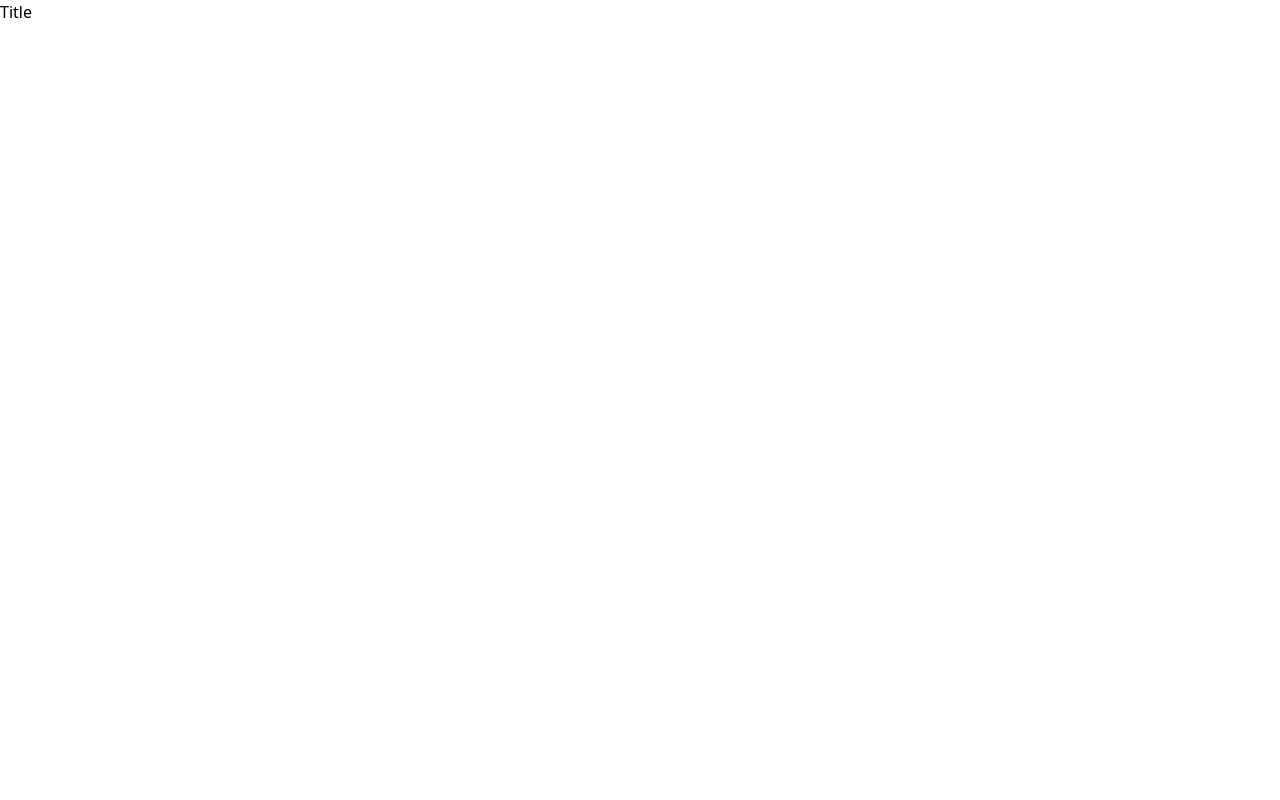
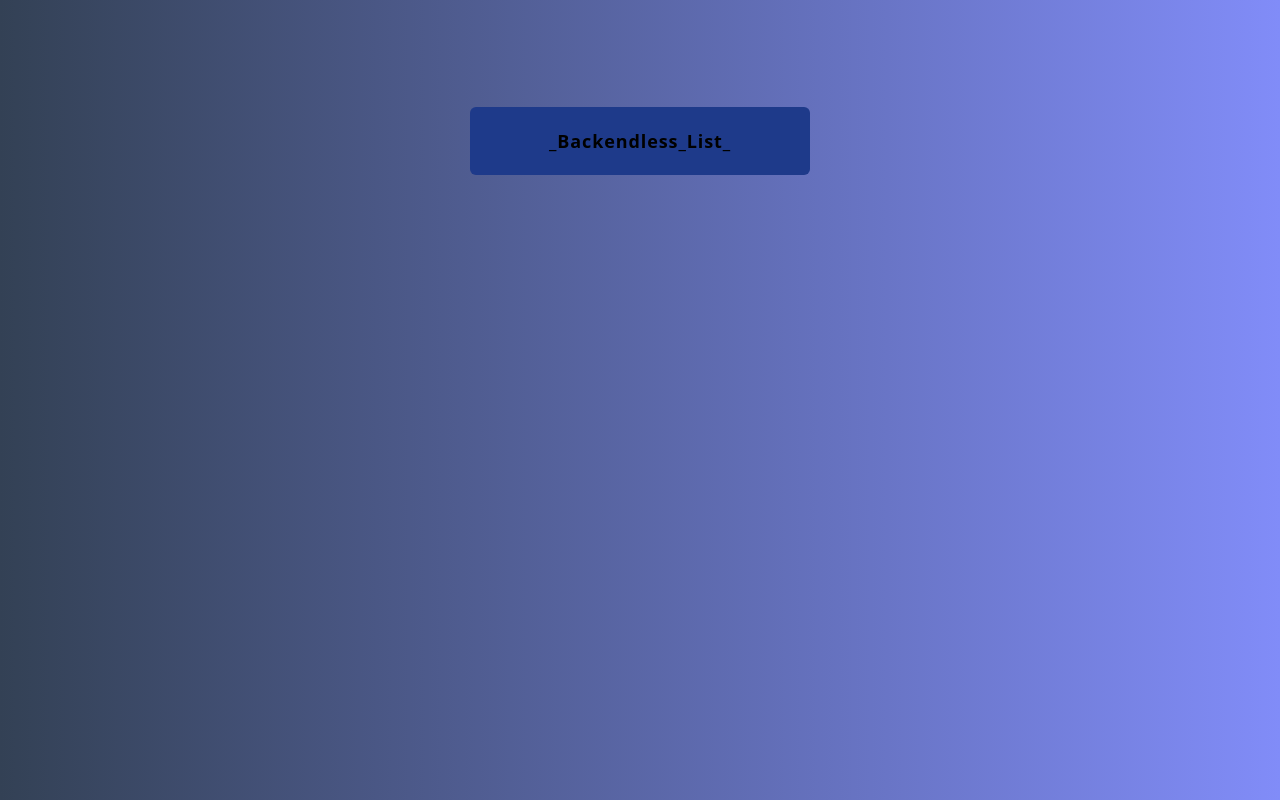
Before and after one commit to Nazarii7/Backendless-test-task, a React app in the folder Backendless/: page /dummyTable in a window 1280 px wide. Built offline with nearby package versions, Linux system fonts and the light colour scheme.

Commit message:
drop_down_menu

```diff
--- a/Backendless/package.json
+++ b/Backendless/package.json
@@ -15,9 +15,11 @@
     "@babel/core": "^7.23.2",
     "@babel/preset-env": "^7.23.2",
     "@babel/preset-react": "^7.22.15",
+    "@faker-js/faker": "^8.2.0",
     "autoprefixer": "^10.4.16",
     "babel-loader": "^9.1.3",
     "css-loader": "^6.8.1",
+    "gatsby-plugin-sharp": "^5.12.3",
     "html-webpack-plugin": "^5.5.3",
     "mini-css-extract-plugin": "^2.7.6",
     "postcss": "^8.4.31",
@@ -37,6 +39,7 @@
   "dependencies": {
     "core-js": "^3.33.1",
     "init": "^0.1.2",
+    "react-router-dom": "^6.17.0",
     "regenerator-runtime": "^0.14.0"
   }
 }
--- a/Backendless/src/App.jsx
+++ b/Backendless/src/App.jsx
@@ -1,11 +1,16 @@
 import React from 'react';
-import { Header } from './components/header/header.jsx';
+import { Routes, Route } from 'react-router-dom';
+import { Layout } from './components/layout/layout.jsx';
 
 function App() {
   return (
-    <>
-      <Header />
-    </>
+    <Routes>
+      <Route path="/" element={<Layout />}>
+        <Route path="/dummyTable" />
+        <Route path="/dummyChart" />
+        <Route path="/dummyList" />
+      </Route>
+    </Routes>
   );
 }
 export default App;
--- /dev/null
+++ b/Backendless/src/components/drop_down_list/drop_down_list.jsx
@@ -0,0 +1,35 @@
+import React, { useState } from 'react';
+import { NavLink } from 'react-router-dom';
+
+import styles from './drop_down_list.module.scss';
+
+function DropDownList({ data, handleChange }) {
+  const [isOpen, setIsOpen] = useState(false);
+  const sortedData = data ? data.sort((a, b) => a.order - b.order) : [];
+
+  return (
+    <>
+      <div className={styles.container}>
+        <button onClick={() => setIsOpen((prev) => !prev)} className={styles.button}>
+          _Backendless_List_
+        </button>
+        {isOpen && (
+          <ul className={styles.list}>
+            {sortedData &&
+              sortedData.map((value) => {
+                return (
+                  <li className={styles.items} key={value.id} onClick={() => handleChange(value.order)}>
+                    <div>
+                      <NavLink to={`/${value.id}`}>{value.title}</NavLink>
+                    </div>
+                  </li>
+                );
+              })}
+          </ul>
+        )}
+      </div>
+    </>
+  );
+}
+
+export { DropDownList };
--- /dev/null
+++ b/Backendless/src/components/drop_down_list/drop_down_list.module.scss
@@ -0,0 +1,15 @@
+.container {
+  @apply relative flex flex-col items-center rounded-md w-[340px] h-[340px];
+}
+
+.button {
+  @apply bg-blue-900 p-4 w-full flex items-center justify-center font-bold text-lg rounded-md tracking-wider border-4 border-transparent hover:bg-slate-700 duration-700 hover:text-blue-200;
+}
+
+.list {
+  @apply bg-blue-900 mt-5 flex flex-wrap rounded-md p-4 w-[340px];
+}
+
+.items {
+  @apply flex w-full justify-center p-4 hover:text-blue-200 hover:bg-slate-700 cursor-pointer font-medium rounded-md duration-700;
+}
--- a/Backendless/src/components/header/header.jsx
+++ /dev/null
@@ -1,7 +0,0 @@
-import React from 'react';
-
-const Header = () => {
-  return <h1>Title</h1>;
-};
-
-export { Header };
--- /dev/null
+++ b/Backendless/src/components/layout/layout.jsx
@@ -0,0 +1,33 @@
+import React, { Suspense, useEffect, useState } from 'react';
+import { Outlet, useLocation } from 'react-router-dom';
+import { DropDownList } from '../drop_down_list/drop_down_list.jsx';
+
+import styles from './layout.module.scss';
+
+import data from '../../tabs.json';
+
+function Layout() {
+  const [tabValue, setTabValue] = useState(0);
+  const location = useLocation();
+
+  useEffect(() => {
+    const id = location.pathname.substring(1);
+    const tab = data.find((item) => item.id === id);
+    if (tab) {
+      setTabValue(tab.order);
+    }
+  }, [location]);
+
+  return (
+    <div className={styles.container}>
+      <DropDownList value={tabValue} handleChange={(value) => setTabValue(value)} data={data} />
+      <main className={styles.main}>
+        <Suspense>
+          <Outlet />
+        </Suspense>
+      </main>
+    </div>
+  );
+}
+
+export { Layout };
--- /dev/null
+++ b/Backendless/src/components/layout/layout.module.scss
@@ -0,0 +1,7 @@
+.container {
+  @apply h-screen grid place-items-center bg-gradient-to-r from-slate-700 to-indigo-400;
+}
+
+.main {
+  @apply flex flex-col w-[calc(100%-400px)] p-4 ml-96;
+}
--- a/Backendless/src/index.js
+++ b/Backendless/src/index.js
@@ -2,11 +2,14 @@
 import { createRoot } from 'react-dom/client';
 import App from './App.jsx';
 import './globals.scss';
+import { BrowserRouter } from 'react-router-dom';
 
 const rootElement = document.getElementById('root');
 const root = createRoot(rootElement);
 root.render(
   <React.StrictMode>
-    <App />
+    <BrowserRouter basename="/">
+      <App />
+    </BrowserRouter>
   </React.StrictMode>,
 );
--- /dev/null
+++ b/Backendless/src/tabs.json
@@ -0,0 +1,5 @@
+[
+  { "id": "dummyTable", "title": "Dummy Table", "order": 1, "path": "tabs/dummyTable.js" },
+  { "id": "dummyChart", "title": "Dummy Chart", "order": 2, "path": "tabs/dummyChart.js" },
+  { "id": "dummyList", "title": "Dummy List", "order": 0, "path": "tabs/dummyList.js" }
+]
--- a/Backendless/tailwind.config.js
+++ b/Backendless/tailwind.config.js
@@ -4,7 +4,6 @@
 
 module.exports = {
   content: ['./src/**/*.{html,js,jsx}'],
-  darkMode: false, // or 'media' or 'class'
   theme: {
     extend: {},
   },
--- a/Backendless/webpack.config.js
+++ b/Backendless/webpack.config.js
@@ -39,7 +39,6 @@
             loader: MiniCssExtractPlugin.loader,
             options: { publicPath: '' },
           },
-          'style-loader',
           'css-loader',
           'postcss-loader',
           'sass-loader',
```
Also changed, not shown: 1 other file (tests, documents, lock files or other folders).
